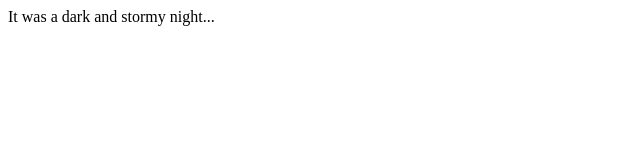
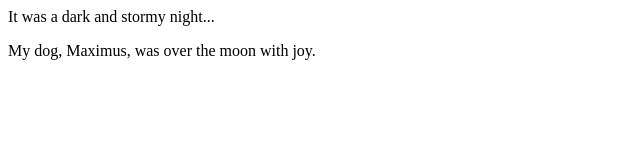
Before and after one commit to rarose67/fireside-story, a plain HTML site: page index.html in a window 1280 px wide. Shown: the whole page, without its empty margins (0-640 px from the left). Drawn offline with Linux system fonts and the light colour scheme.

Commit message:
added second line of story

```diff
--- a/index.html
+++ b/index.html
@@ -1,5 +1,6 @@
 <html>
   <body>
     <p>It was a dark and stormy night...</p>
+    <p>My dog, Maximus, was over the moon with joy.</p>
   </body>
 </html>
```
